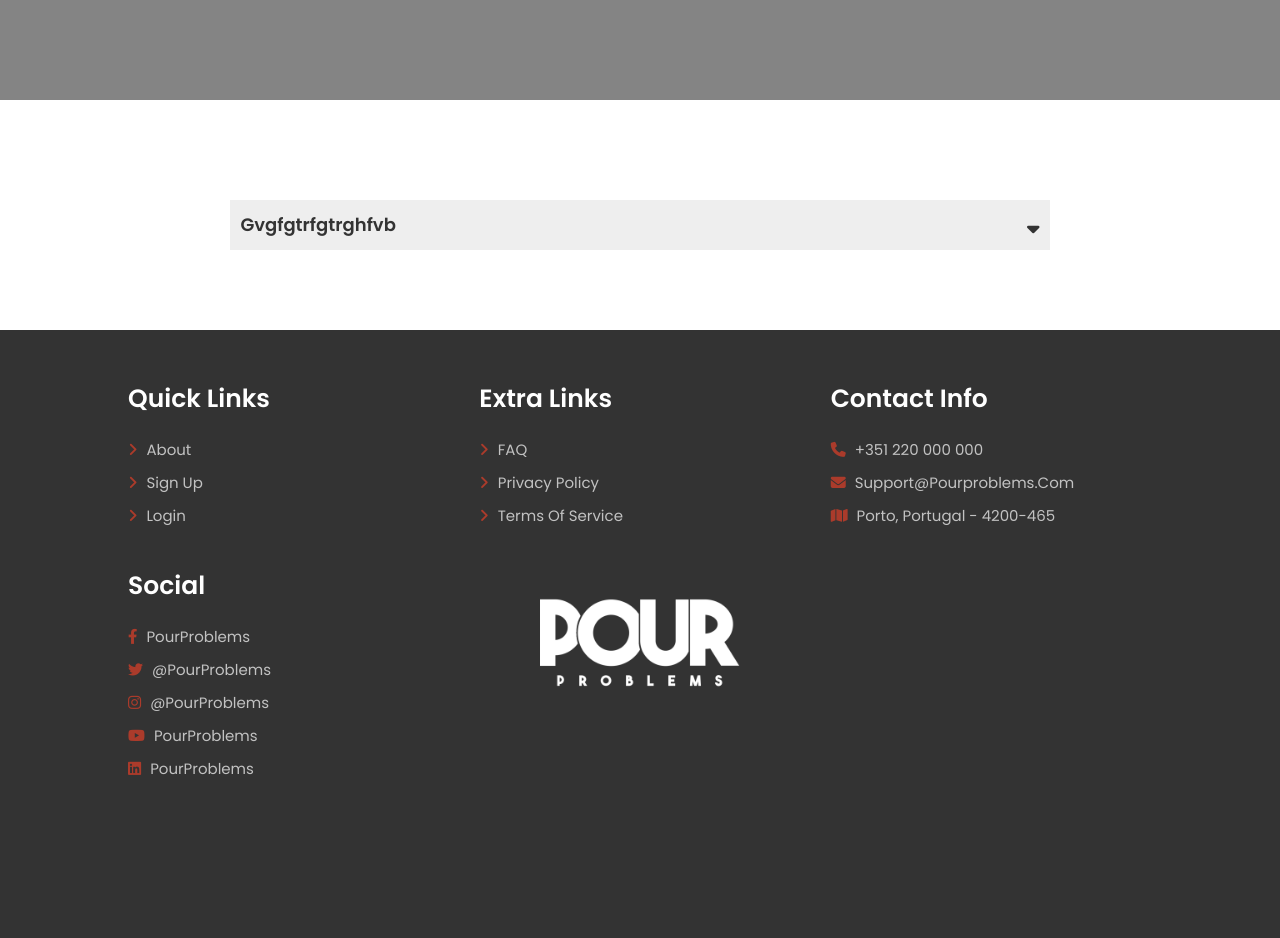
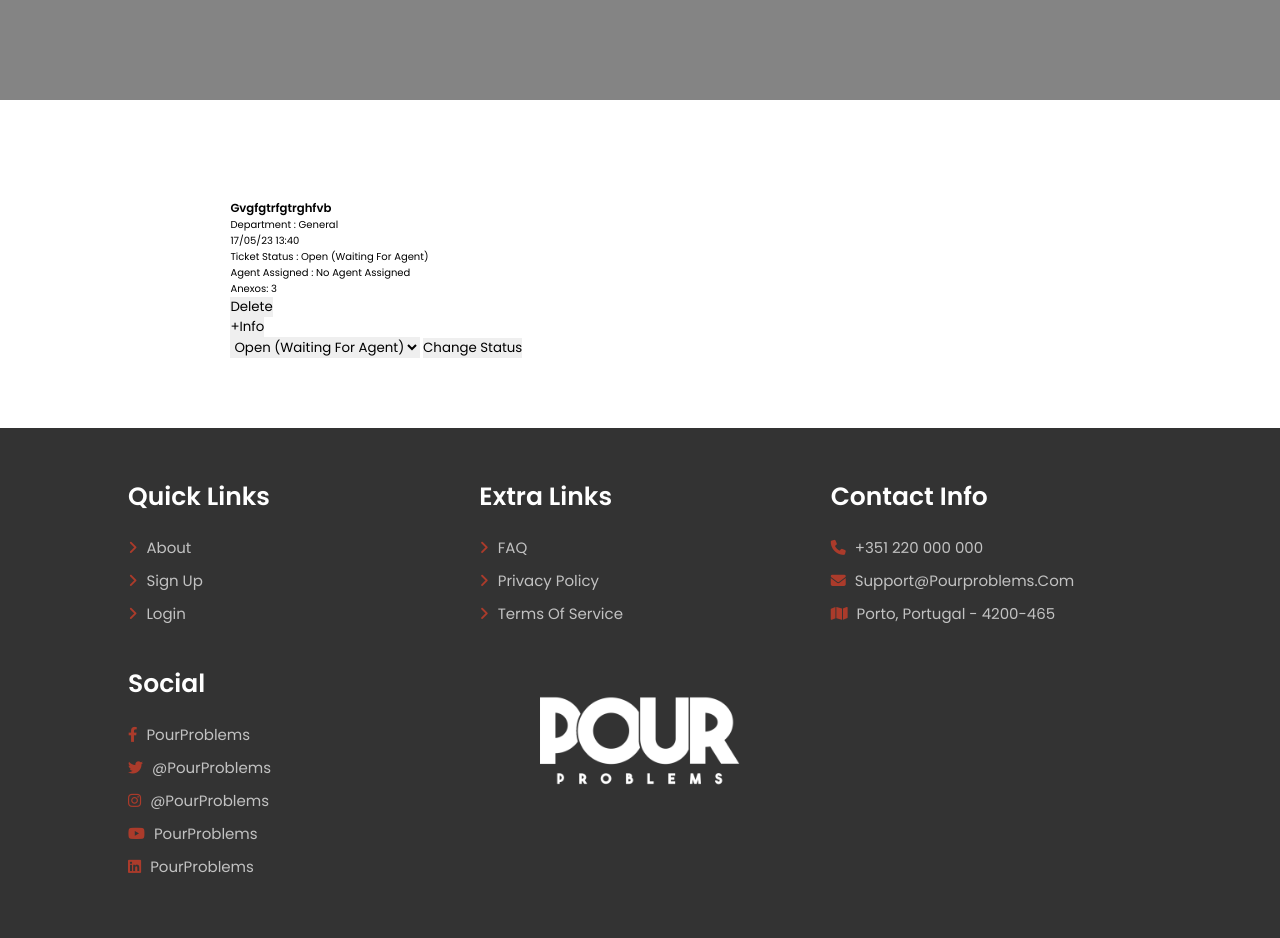
Before and after one commit to Joao-Mota/Pour-Problems, a PHP site: page /pages/all_tickets.php in a window 1280 px wide. Shown: the part 394-1332 px from the top of the page. Before the commit the page ends 1169 px from the top, so only its background shows below. Run offline with PHP 8.4, Linux system fonts and the light colour scheme; data comes from the database, SQL or seed files in the repository; both versions use the stored data as it was after the commit.

Commit message:
TCW add the assign agent possibility

```diff
--- a/database/status.class.php
+++ b/database/status.class.php
@@ -18,5 +18,30 @@
 
             return new Status($status['id'], $status['stat']);
         }
+
+        static function getAll_Status(PDO $db): array {
+            $stmt = $db->prepare('SELECT * FROM Status');
+
+            $stmt->execute(array());
+
+            $all_status = [];
+
+            while ($status = $stmt->fetch()) {
+                $all_status[] = new Status(
+                intval($status['id']),
+                strval($status['stat'])
+                );
+            }
+            return $all_status;
+        }
+
+        static function getStatus_from_name(PDO $db, string $stat): Status{
+            $stmt = $db->prepare('SELECT * FROM Status WHERE stat = ?');
+
+            $stmt->execute(array($stat));
+            $status = $stmt->fetch();
+
+            return new Status($status['id'], $status['stat']);
+        }
     }
 ?>
--- a/database/ticket_user.class.php
+++ b/database/ticket_user.class.php
@@ -10,6 +10,16 @@
             $this->client_id = $client_id;
             $this->agent_id = $agent_id;
             $this->ticket_id = $ticket_id;
+        }
+
+        static function getTicket_User(PDO $db, int $id): Ticket_User
+        {
+            $stmt = $db->prepare('SELECT * FROM Ticket_User WHERE ticket_id = ?');
+
+            $stmt->execute(array($id));
+            $ticket_user = $stmt->fetch();
+
+            return new Ticket_User($ticket_user['client_id'], $ticket_user['agent_id'], $ticket_user['ticket_id']);
         }
 
         // maybe missing static function getArtistAlbums(PDO $db, int $id) : array
--- a/pages/all_tickets.php
+++ b/pages/all_tickets.php
@@ -9,11 +9,14 @@
   require_once(__DIR__ . '/../database/ticket_user.class.php');
   require_once(__DIR__ . '/../database/ticket.class.php');
   require_once(__DIR__ . '/../database/status.class.php');
+  require_once(__DIR__ . '/../database/user.class.php');
 
 
   $db = getDatabaseConnection();
 
   $tickets_user = Ticket_User::getAllTickets_User($db);
+
+  $all_status = Status::getAll_Status($db);
 
   drawHeader($session);
   ?>
@@ -29,14 +32,22 @@
 
     <?php foreach($tickets_user as $ticket_user) {
 
-      $ticket = Ticket::getTicket($db, $ticket_user->ticket_id) ?>
+      $ticket = Ticket::getTicket($db, $ticket_user->ticket_id);
 
-      <div class="ticket">
+      if($ticket_user->agent_id == NULL) {
+        $agent_username = 'No Agent Assigned';
+      }
+
+      else {
+        $user = User::getUser($db, $ticket_user->agent_id);
+
+        $agent_username = $user->username;
+      } ?>
+
+      <div class="all_ticket">
 
         <div class="question">
           <h3> <?= $ticket->subject ?> </h3>
-
-          <span class="icon"><i class="fas fa-sort-down"></i></span>
         </div>
 
         <div class="answer">
@@ -44,6 +55,7 @@
           <p> <?= $ticket->datetime ?> </p>
           <?php $status = Status::getStatus($db, $ticket->status_id); ?>
           <p> Ticket Status : <?= $status->stat ?> </p>
+          <p> Agent Assigned : <?= $agent_username ?> </p>
           <p> Anexos: <?= count($ticket->files) ?> </p>
         </div>
 
@@ -63,6 +75,24 @@
           </form>
         </div>
 
+        <div>
+          <form action="../actions/action_change_status.php" method="post" class="delete">
+
+            <input type="hidden" name="ticket_id" value="<?=$ticket->id?>">
+
+            <select id="status" name="status">
+
+              <?php foreach($all_status as $status) { ?>
+                <option value="<?=$status->stat?>"> <?=$status->stat?> </option>
+              <?php } ?>
+
+            </select>
+
+            <input type="submit" value="Change Status">
+
+          </form>
+        </div>
+
     </div>
 
     <?php } ?>
--- a/pages/users.php
+++ b/pages/users.php
@@ -77,8 +77,6 @@
 
                     <input type="hidden" name="user_id" value="<?=$user->id?>">
 
-
-
                     <input type="submit" value="Turn Back to client">
 
                   </form>
```
Also changed, not shown: actions/action_change_status.php (added, +22 -0 lines), pages/ticket.php (+17 -1 lines), database/database.db.
